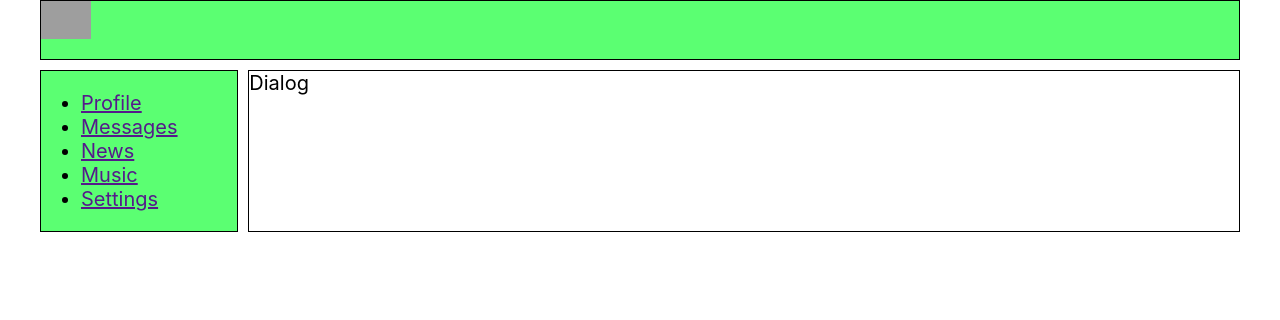
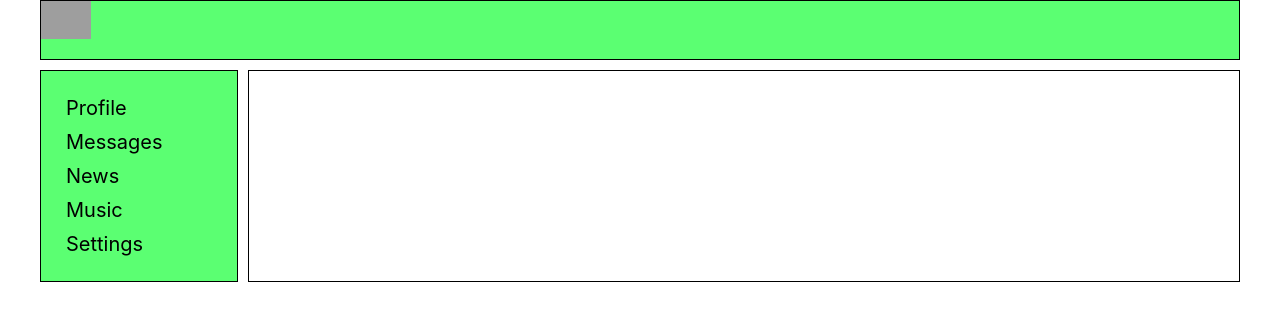
Before and after one commit to Ayanqq/samurai-way, a React (Create React App) app: page / in a window 1280 px wide. Shown: the top 320 px of the page. Built offline with nearby package versions, Linux system fonts and the light colour scheme; grey boxes are pictures that could not be loaded.

Commit message:
updated with props

```diff
--- a/src/App.tsx
+++ b/src/App.tsx
@@ -1,23 +1,31 @@
 import React from 'react';
 import './App.css';
-import {Header} from "./Components/header/Header";
-import {Sidebar} from "./Components/sidebar/Sidebar";
-import {Content} from "./Components/main/Main";
-import {Dialogs} from "./Components/dialogs/Dialogs";
-import {StyledMain} from "./styles/GlobalStyles";
+import { Header } from "./Components/header/Header";
+import { Sidebar } from "./Components/sidebar/Sidebar";
+import { Content } from "./Components/main/Main";
+import { Dialogs } from "./Components/dialogs/Dialogs";
+import { StyledMain } from "./styles/GlobalStyles";
+import { BrowserRouter, Route } from 'react-router-dom';
+import { Music } from './Components/music/Music';
+import { News } from './Components/news/News';
+import { Settings } from './Components/settings/Settings';
 
 
 function App() {
     return (
-        <div className={'app-wrapper'}>
-            <Header/>
-            <Sidebar/>
-            <StyledMain>
-                {/*<Content/>*/}
-                <Dialogs/>
-            </StyledMain>
-
-        </div>
+        <BrowserRouter>
+            <div className={'app-wrapper'}>
+                <Header />
+                <Sidebar />
+                <StyledMain>
+                    <Route component={Dialogs} path='/dialogs'/>
+                    <Route component={Content} path='/profile'/>
+                    <Route component={News} path='/news'/>
+                    <Route component={Music} path='/music'/>
+                    <Route component={Settings} path='/settings'/>
+                </StyledMain>
+            </div>
+        </BrowserRouter>
     )
 }
 
--- a/src/Components/dialogs/Dialogs.module.css
+++ b/src/Components/dialogs/Dialogs.module.css
@@ -0,0 +1,24 @@
+.dialogs {
+    display:grid;
+    grid-template-columns: 2fr 10fr;
+}
+
+.dialogsItems {
+    padding:10px;
+}
+
+.dialog {
+    color:red;
+}
+
+.messages {
+    padding:10px;
+}
+
+.message {
+
+}
+
+.active {
+    color:blue;
+}
--- a/src/Components/dialogs/Dialogs.tsx
+++ b/src/Components/dialogs/Dialogs.tsx
@@ -1,20 +1,31 @@
-// import s from "./Dialogs.module.css"
-import {s} from '../main/Main_Styles'
+import { NavLink } from "react-router-dom";
+import s from "./Dialogs.module.css"
+// import {s} from '../main/Main_Styles'
 import styled from "styled-components";
+import { DialogItem } from "./Dialog";
+import { Message } from "./Message";
 
 
-type Props = {
-};
+export const Dialogs = () => {
+    return (
+        <div className={s.dialogs}>
+            <div className={s.dialogsItems}>
 
+                <DialogItem name="Ayan" id={1} />
+                <DialogItem name="Sasha" id={2} />
+                <DialogItem name="Valera" id={3} />
+                <DialogItem name="Misha" id={4} />
 
-export const Dialogs = (props: Props) => {
-    return (
-        <div>
-            Dialog
+            </div>
+            <div className={s.messages}>
+                <Message text="Hello"/>
+                <Message text="How ar]eqw you?"/>
+                <Message text="You are welcome"/>
+            </div>
         </div>
     );
 };
 
-const StyledDialogs = styled.div `
+const StyledDialogs = styled.div`
 
 `
--- a/src/Components/header/Header.tsx
+++ b/src/Components/header/Header.tsx
@@ -6,7 +6,9 @@ import {s} from './Header_Styles'
 export const Header = () => {
     return (
         <s.StyledHeader>
-            <s.Img src="https://cdn.worldvectorlogo.com/logos/starbucks.svg" alt=""/>
+            <a href="/">
+            <s.Img src="https://cdn.worldvectorlogo.com/logos/starbucks.svg" alt="" />
+            </a>
         </s.StyledHeader>
     );
 };
--- a/src/Components/main/Main.tsx
+++ b/src/Components/main/Main.tsx
@@ -2,23 +2,17 @@ import React from 'react';
 import {s} from './Main_Styles'
 import styled from "styled-components";
 import {MyPosts} from "./MyPosts/MyPosts";
+import {Profile} from "./profile/Profile";
+import Photo1 from "./../../assets/Asana3808_Dashboard_Standard.jpg"
+import Photo2 from "./../../assets/4k-beautiful-nature-abstract-background_939808-11390.avif"
 
 export const Content = () => {
     return (
         <s.StyledMain>
-            <img src="https://img.freepik.com/premium-photo/4k-beautiful-nature-abstract-background_939808-11390.jpg"
+            <img src={Photo2}
                  alt="KAKOE TO FOTO"/>
             <s.ProfileInfo>
-                <img
-                    src="https://bestfriends.org/sites/default/files/styles/hero_mobile/public/hero-dash/Asana3808_Dashboard_Standard.jpg?h=ebad9ecf&itok=cWevo33k"
-                    alt="profile_photo"/>
-                <Description>
-                    <h3>Ayan N.</h3>
-                    <p>Date of Birth: 16 May</p>
-                    <p>City: Almaty</p>
-                    <p>Education: NO</p>
-                    <p>Web-site: NO</p>
-                </Description>
+                <Profile src={Photo1} alt={'smth photo'}/>
             </s.ProfileInfo>
 
             <MyPosts/>
@@ -26,12 +20,3 @@ export const Content = () => {
         </s.StyledMain>
     );
 };
-
-const Description = styled.div `
-  padding-left:20px;
-
-  p {
-    margin:0
-  }
-
-`
--- /dev/null
+++ b/src/Components/main/profile/Profile.tsx
@@ -0,0 +1,28 @@
+import React from "react";
+import styled from "styled-components";
+
+type ProfilePropsType = {
+    src:string;
+    alt:string;
+
+};
+export const Profile = ({src, alt}: ProfilePropsType) => {
+    return (
+        <div>
+            <img
+                src={src}
+                alt={alt}/>
+            <Description>
+               Hell, my name is Ayan
+            </Description>
+        </div>
+    );
+};
+
+const Description = styled.div `
+
+  p {
+    margin:0
+  }
+
+`
--- a/src/Components/sidebar/Sidebar.tsx
+++ b/src/Components/sidebar/Sidebar.tsx
@@ -1,18 +1,45 @@
 import React from 'react';
 import styled from "styled-components";
-import {theme} from "../../styles/Theme";
-import {s} from './Sidebar_Styles'
+import { theme } from "../../styles/Theme";
+import { s } from './Sidebar_Styles'
+import { NavLink } from 'react-router-dom';
 
 export const Sidebar = () => {
     return (
         <s.StyledSidebar>
-            <ul>
-                <li><a href="">Profile</a></li>
-                <li><a href="">Messages</a></li>
-                <li><a href="">News</a></li>
-                <li><a href="">Music</a></li>
-                <li><a href="">Settings</a></li>
-            </ul>
+            <StyledUl>
+                <li><NavLink to="/profile">Profile</NavLink></li>
+                <li><NavLink to="/dialogs">Messages</NavLink></li>
+                <li><NavLink to="/news">News</NavLink></li>
+                <li><NavLink to="/music">Music</NavLink></li>
+                <li><NavLink to="/settings">Settings</NavLink></li>
+            </StyledUl>
         </s.StyledSidebar>
     );
 };
+
+const StyledUl = styled.ul`
+    padding:0;
+    margin:20px;
+
+    & > li {
+        list-style: none;
+        padding:5px;
+
+    }
+
+    & > li > a {
+        text-decoration: none;
+        color:black;
+    }
+
+    & > li > a:hover {
+        color:white;
+        border-bottom: 3px solid;
+    }
+
+    & > li >a:active {
+        color:purple;
+    }
+
+`
```
